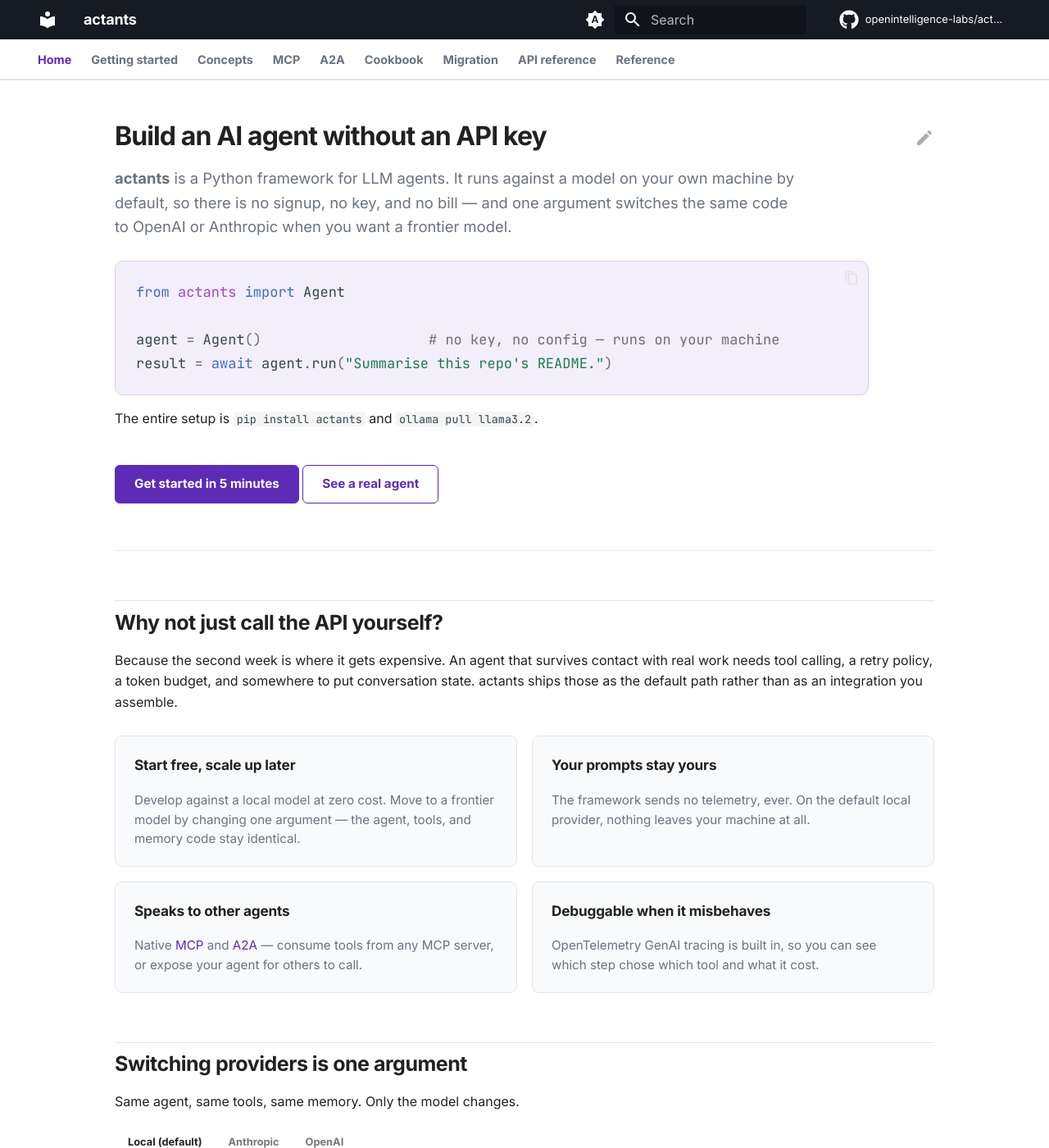
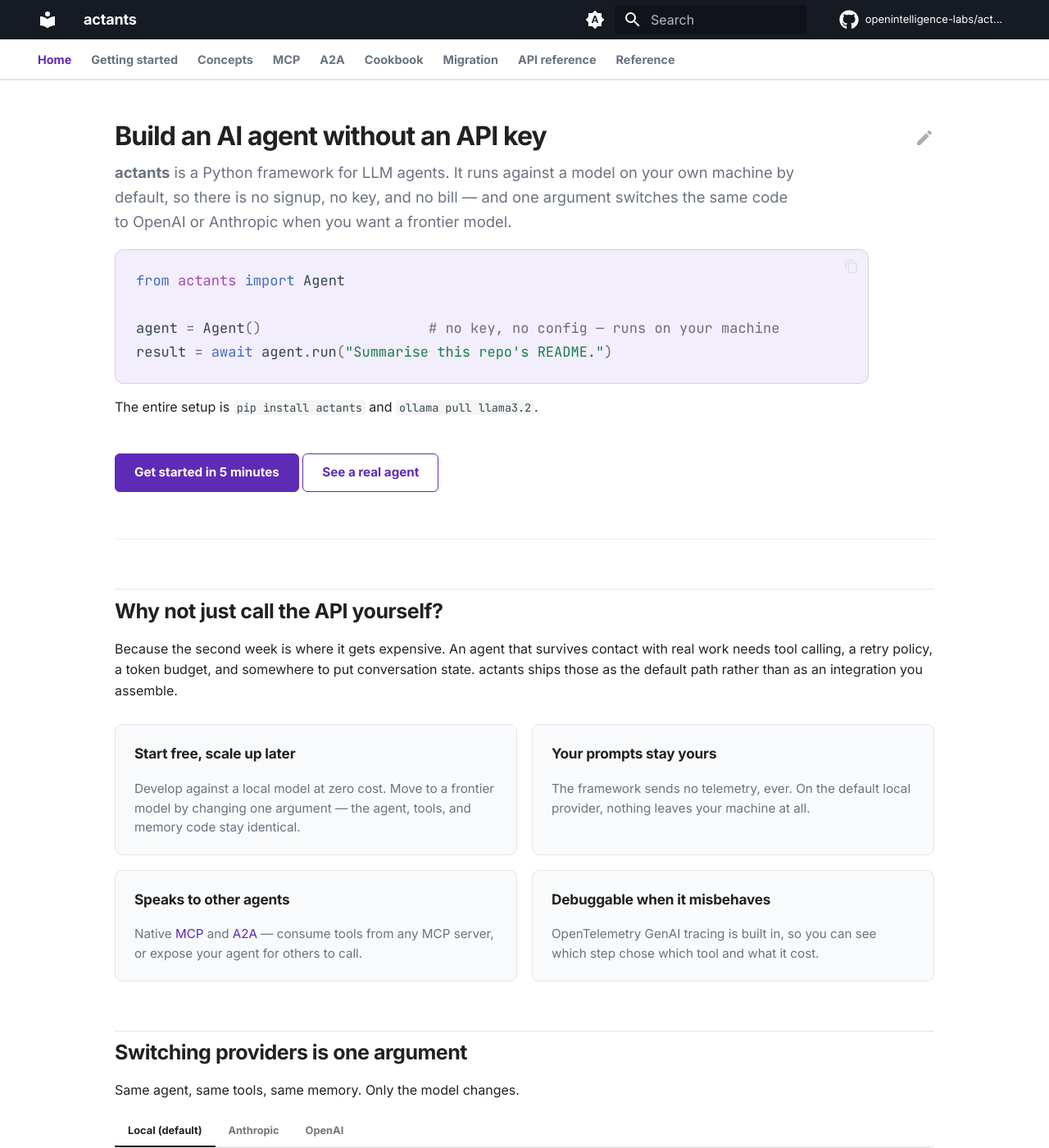
Before and after one commit to openintelligence-labs/actants-docs, an MkDocs documentation site: the page built from docs/index.md, in a window 1280 px wide and 1400 px high. Shown: the whole window at 82% size. Built offline with MkDocs 1.6.1 and Material for MkDocs 9.7.7, drawn with Linux system fonts in a browser that asks for light colours; comment, search, counter and statistics services are not loaded.

Commit message:
Consolidate duplicated stylesheet rules
Iterating on the landing page left several stacked definitions of the same
h1 and lede rules, so the effective values depended on file order rather
than intent. Collapse them into one landing block with a single definition
of each, and fix the lede's top margin, which Material was setting at a
higher specificity than the previous override.

```diff
--- a/docs/stylesheets/theme.css
+++ b/docs/stylesheets/theme.css
@@ -94,7 +94,6 @@
   font-weight: 680;
   letter-spacing: -0.028em;
   color: var(--md-default-fg-color);
-  margin-bottom: 0.5rem;
 }
 
 .md-typeset h2 {
@@ -110,14 +109,6 @@
   letter-spacing: -0.012em;
 }
 
-/* The lede paragraph directly under the page title. Larger than body text, but
-   it must not compete with the h1 above it. */
-.md-typeset h1 + p {
-  font-size: 0.92rem;
-  line-height: 1.62;
-  color: var(--muted);
-  max-width: 42rem;
-}
 
 /* Code -------------------------------------------------------------------- */
 
@@ -296,23 +287,35 @@
   border-color: var(--accent);
 }
 
-/* The landing h1 is a sentence, not a product name. */
+/* The landing h1 is a sentence, not a product name, so it needs a measure and
+   a tighter leading than a section heading. */
 .md-typeset h1 {
   max-width: 30ch;
   line-height: 1.14;
+  margin-bottom: 0.6rem;
 }
 
-/* With both sidebars hidden the content well spans the full viewport, which is
-   far past a comfortable reading measure. Cap it and centre it. */
+/* The lede is the paragraph under the h1 — and on pages that open with a
+   narrative hook, the one after it too. */
+.md-typeset h1 + p,
+.md-typeset h1 + p + p {
+  font-size: 0.92rem;
+  line-height: 1.62;
+  color: var(--muted);
+  max-width: 42rem;
+}
+
+/* Material gives every paragraph a top margin, which reads as a gap between
+   the title and its lede. Collapse it for the lede specifically — the selector
+   needs the extra .md-typeset weight to beat Material's own rule. */
+.md-typeset .md-content__inner > h1 + p,
+.md-typeset h1 + p {
+  margin-top: 0.15rem;
+}
+
 .md-typeset .hero-code,
 .md-typeset .hero-actions {
   max-width: 46rem;
-}
-
-/* Tighten the rhythm above the fold so the first benefit section is reachable
-   without a long scroll. */
-.md-typeset h1 + p {
-  margin-bottom: 1.3rem;
 }
 
 .md-typeset .hero-actions + hr {
@@ -326,21 +329,19 @@
   grid-template-columns: repeat(auto-fit, minmax(20rem, 1fr));
 }
 
-/* Collapsed detail blocks at the foot carry reference material that would
-   otherwise push the pitch below the fold. */
-.md-typeset details.info > summary {
-  font-weight: 600;
-}
-
 /* Home page only. `hide: navigation, toc` empties both sidebars but Material
    still lays out their columns, leaving the content pinned beside dead space.
    :has() targets only a page where both are collapsed, so reference pages keep
-   their normal three-column layout.
-
-   The inner article carries Material's own max-width, so constrain that rather
-   than .md-content, and centre it in the reclaimed width. */
+   their normal three-column layout. */
 .md-main__inner:has(.md-sidebar--primary[hidden]):has(.md-sidebar--secondary[hidden])
   .md-content__inner {
   max-width: 50rem;
   margin-inline: auto;
 }
+
+/* Collapsed detail blocks at the foot carry reference material that would
+   otherwise push the pitch below the fold. */
+.md-typeset details.info > summary,
+.md-typeset details.question > summary {
+  font-weight: 600;
+}
```
